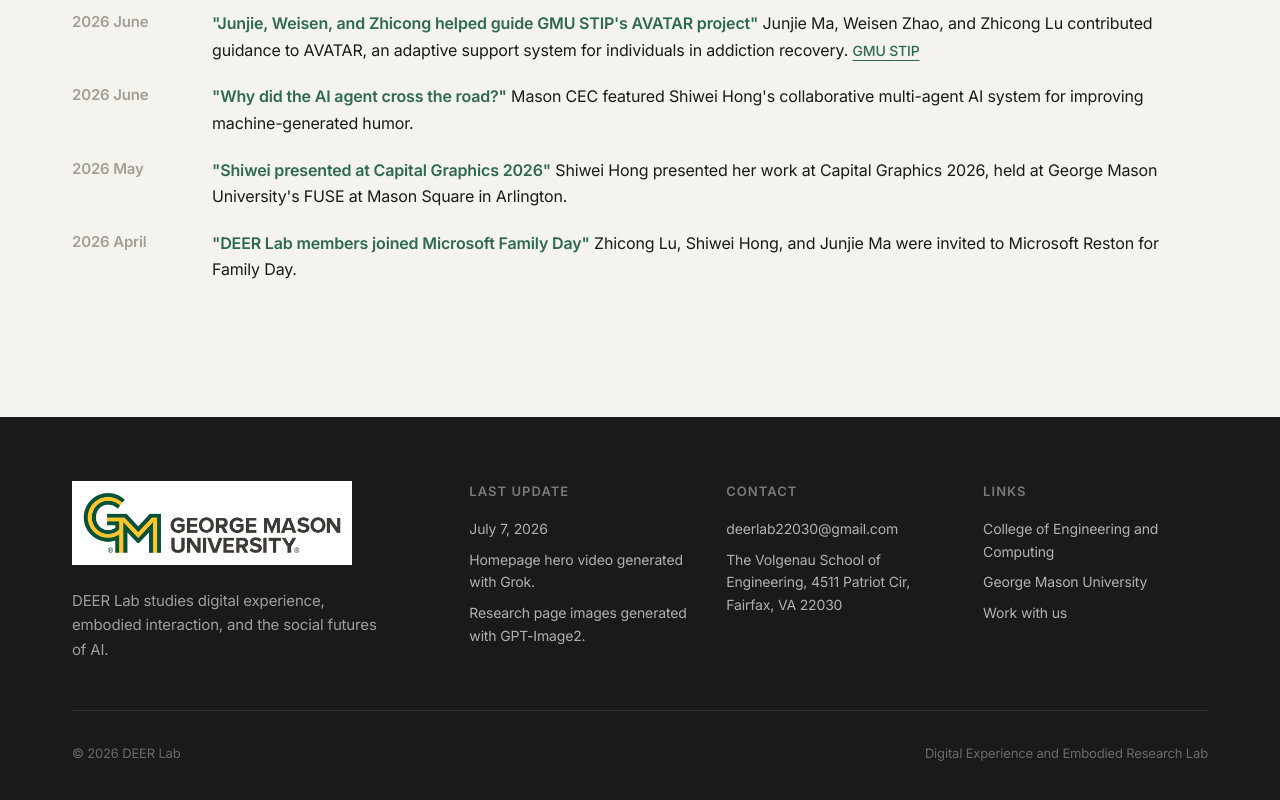
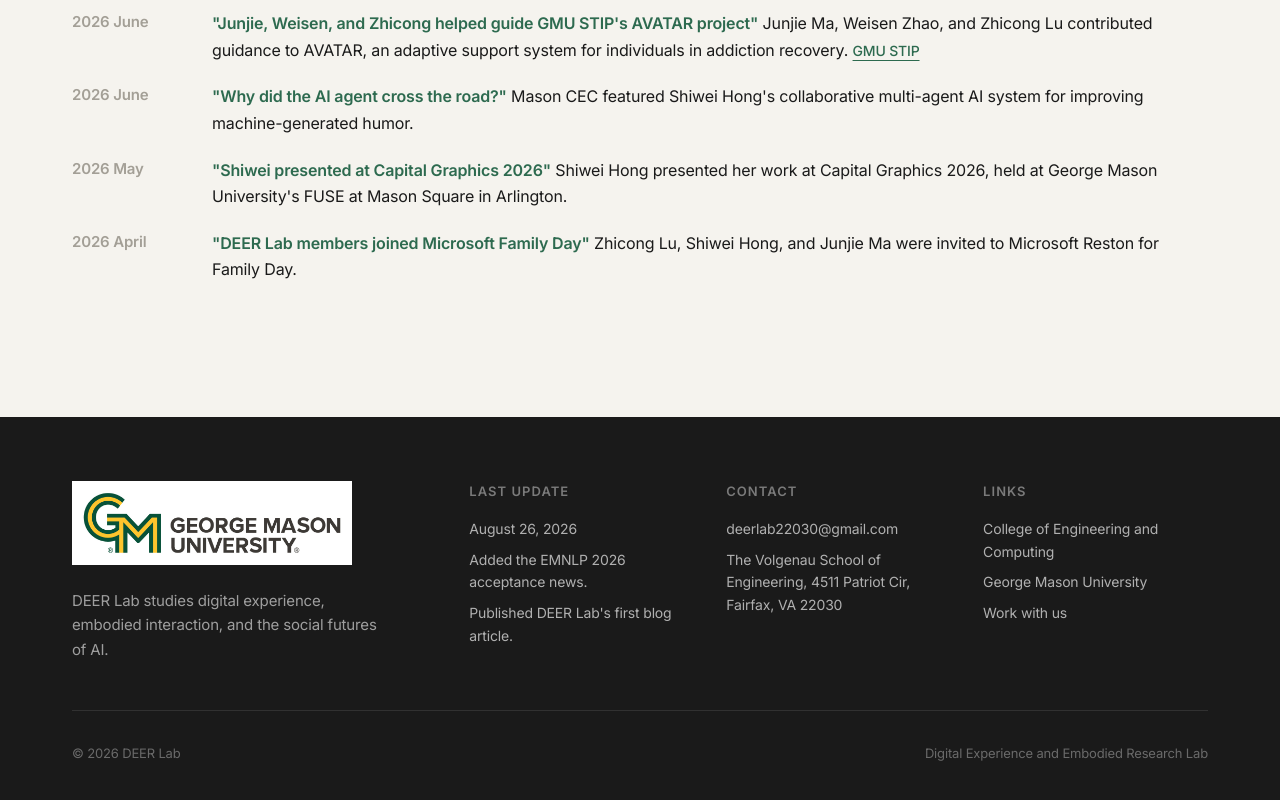
Before and after one commit to deerlab22030/deerlab, a React (Vite) app: page / in a window 1280 px wide. Shown: the part 1987-2787 px from the top of the page. Built offline with nearby package versions, Linux system fonts and the light colour scheme.

Commit message:
Require footer date updates for site changes

```diff
--- a/src/sections/Footer.tsx
+++ b/src/sections/Footer.tsx
@@ -16,9 +16,9 @@
             <div>
               <h4 className="text-[13px] font-semibold mb-4 uppercase tracking-[0.08em]" style={{ color: 'rgba(255,255,255,0.42)' }}>Last Update</h4>
               <div className="text-[14px] leading-relaxed space-y-2" style={{ color: 'rgba(255,255,255,0.66)' }}>
-                <p>July 7, 2026</p>
-                <p>Homepage hero video generated with Grok.</p>
-                <p>Research page images generated with GPT-Image2.</p>
+                <p>August 26, 2026</p>
+                <p>Added the EMNLP 2026 acceptance news.</p>
+                <p>Published DEER Lab's first blog article.</p>
               </div>
             </div>
 
```
Also changed, not shown: 1 other file (tests, documents, lock files or other folders).
